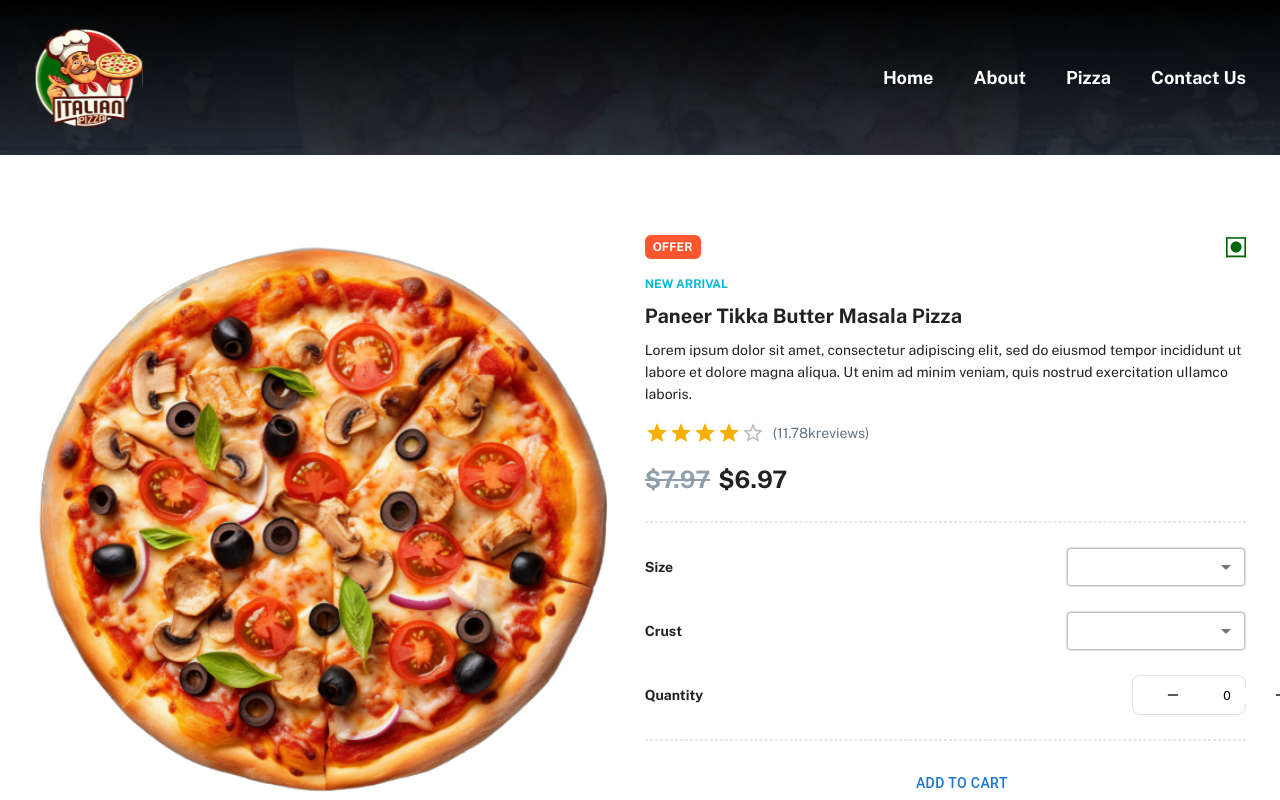
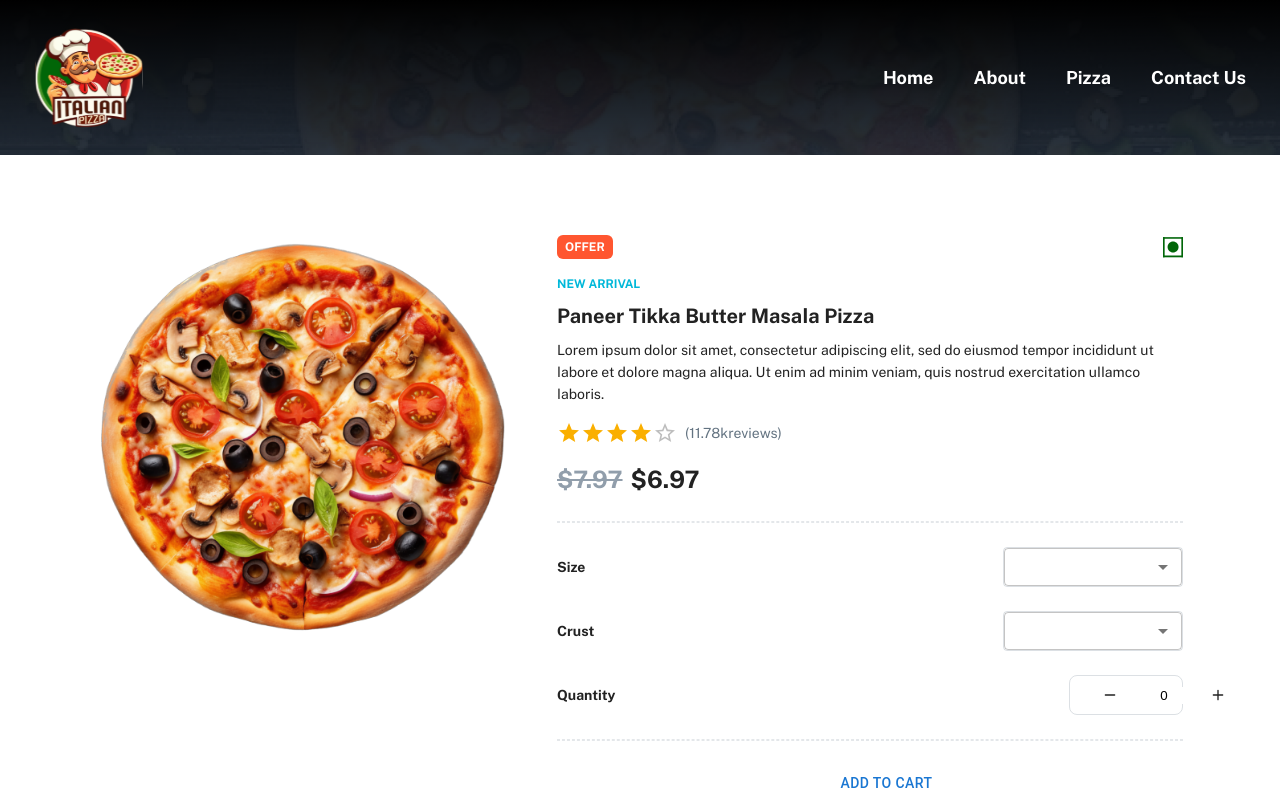
Before and after one commit to vivekdhameliya2/IS601-Final-Project, a Next.js app: page /menu/1 in a window 1280 px wide. Built offline with nearby package versions, Linux system fonts and the light colour scheme.

Commit message:
Close #135

```diff
--- a/assets/styles/global.scss
+++ b/assets/styles/global.scss
@@ -109,3 +109,9 @@ body {
     display: none;
   }
 }
+
+a {
+  &:hover {
+    color: #d6d6d6 !important;
+  }
+}
--- a/assets/styles/homepage.module.scss
+++ b/assets/styles/homepage.module.scss
@@ -445,7 +445,7 @@
   gap: 20px;
   margin-bottom: 30px;
 
-  span {
+  a {
     color: #016608;
     font-family: oxanium_bold;
     font-size: 18px;
--- a/assets/styles/pizza.module.scss
+++ b/assets/styles/pizza.module.scss
@@ -31,21 +31,22 @@
 
 .detail_container {
   display: flex;
-  justify-content: space-between;
   padding-top: 80px;
-  padding-bottom: 80px;
-  gap: 20px;
+  padding-bottom: 20px;
+  justify-content: center;
+  gap: 40px;
   @media (max-width: 968px) {
     flex-direction: column;
     align-items: center;
+    gap: 20px;
   }
 }
 
 .image_container {
   width: 100%;
-  max-width: 620px;
+  max-width: 420px;
   height: 100%;
-  max-height: 620px;
+  max-height: 420px;
   img {
     height: 100%;
     width: 100%;
@@ -210,7 +211,7 @@
 }
 
 .checkout_container {
-  padding-top: 80px;
+  padding-top: 40px;
   padding-bottom: 80px;
   @media (max-width: 868px) {
     padding-top: 0;
```
